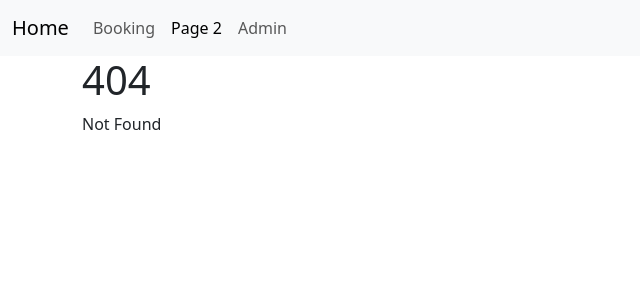
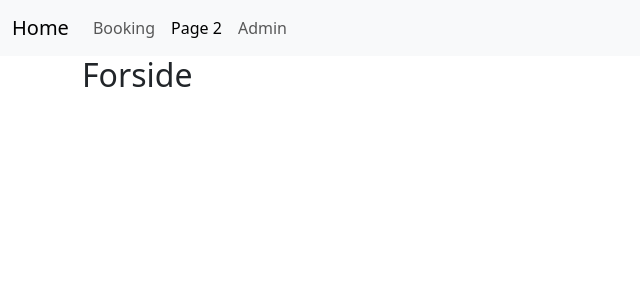
Before and after one commit to frokostklubben/evening-school, a SvelteKit app in the folder client/: page / in a window 1280 px wide. Before the commit this address had no page. Shown: the top 300 px of the page, without its empty margins (0-640 px from the left). Built offline with nearby package versions, Linux system fonts and the light colour scheme.

Commit message:
changed package.json and added +page.svelte (front page)

```diff
--- /dev/null
+++ b/client/src/routes/+page.svelte
@@ -0,0 +1 @@
+<h2>Forside</h2>
```
Also changed, not shown: 2 other files (tests, documents, lock files or other folders).
